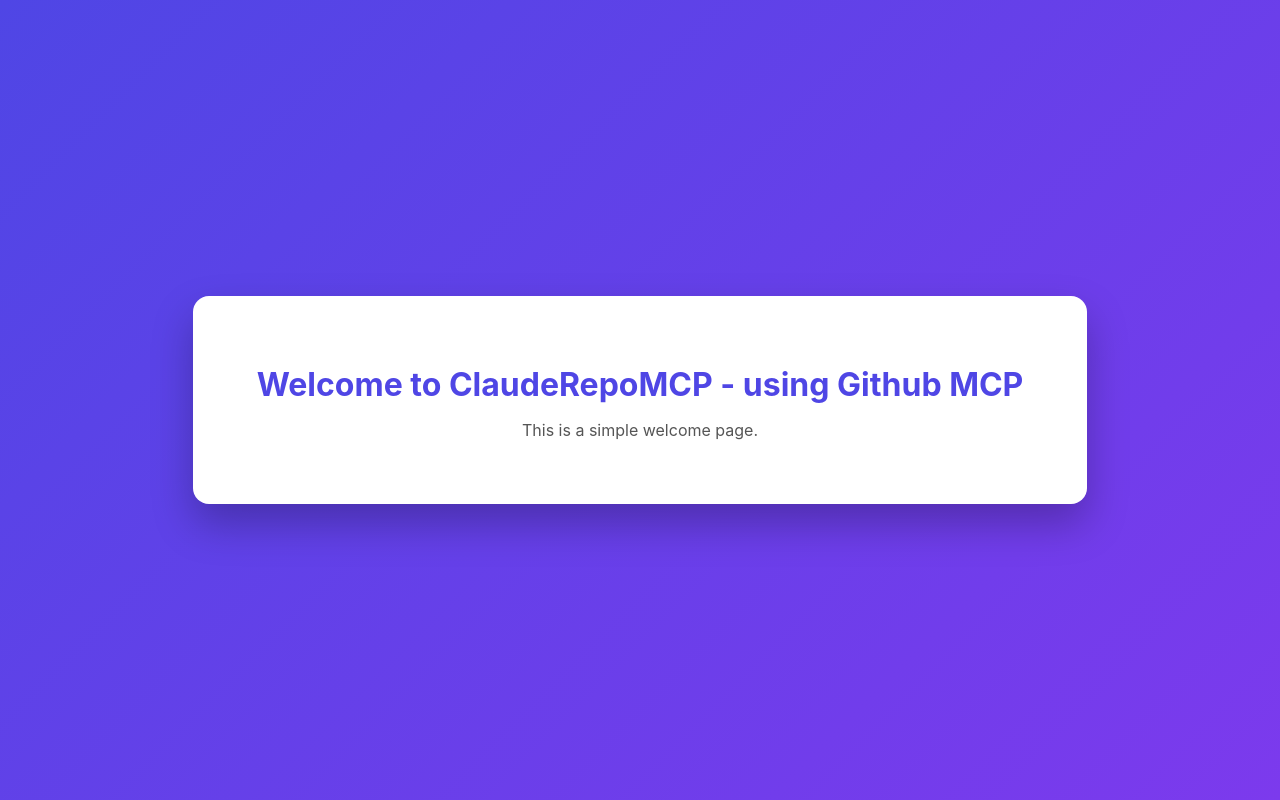
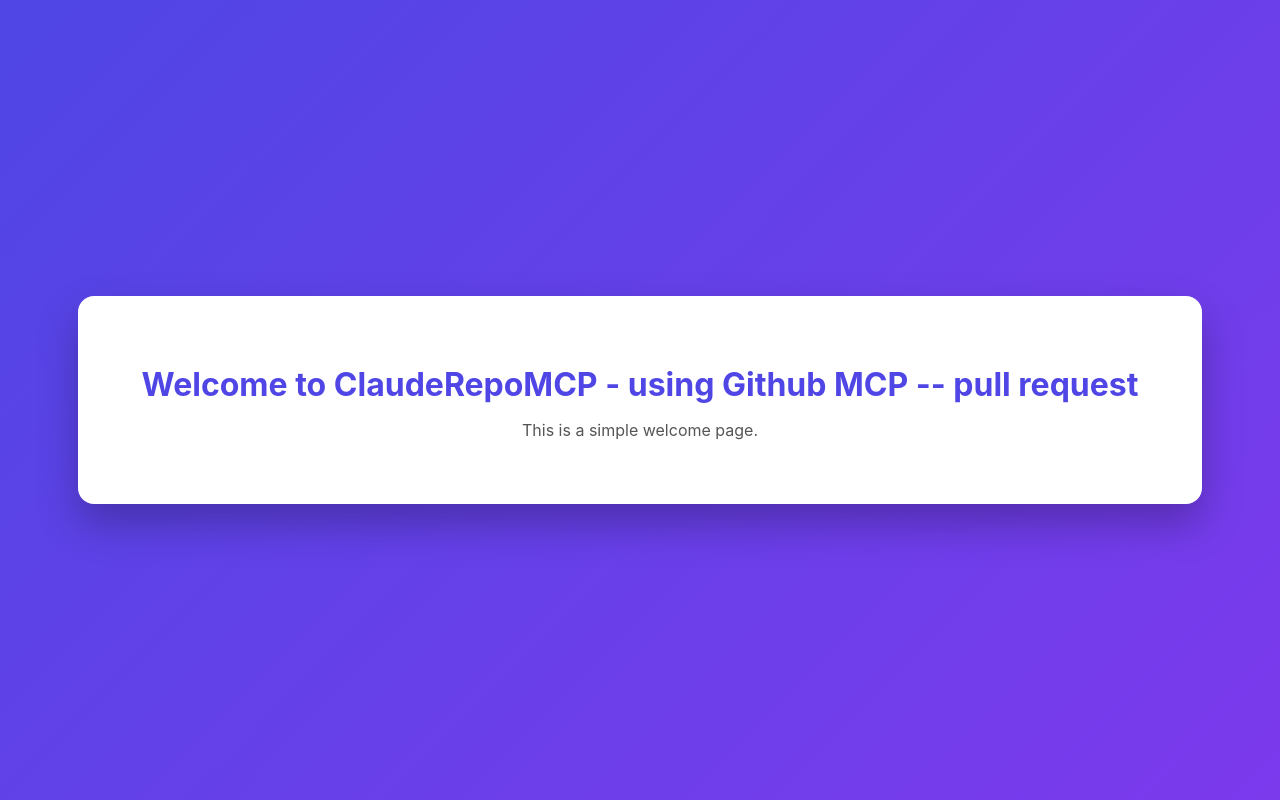
Before and after one commit to mkashifk/ClaudeRepoMCP, a plain HTML site: page index.html in a window 1280 px wide. Drawn offline with Linux system fonts and the light colour scheme.

Commit message:
Update heading for pull request demo

```diff
--- a/index.html
+++ b/index.html
@@ -34,7 +34,7 @@
 </head>
 <body>
   <main class="tile">
-    <h1>Welcome to ClaudeRepoMCP - using Github MCP</h1>
+    <h1>Welcome to ClaudeRepoMCP - using Github MCP -- pull request</h1>
     <p>This is a simple welcome page.</p>
   </main>
 </body>
```
